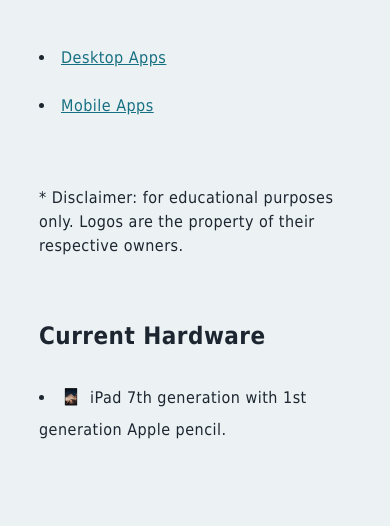
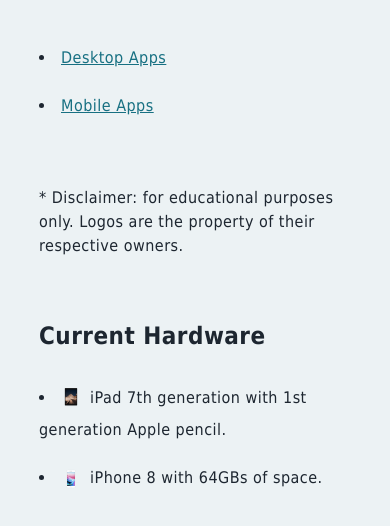
Before and after one commit to karamfd/uses, a plain HTML site: page mobile.html in a window 390 px wide. Shown: the part 162-688 px from the top of the page. Drawn offline with Linux system fonts and the light colour scheme.

Commit message:
added phone image and description.

```diff
--- a/mobile.html
+++ b/mobile.html
@@ -39,6 +39,11 @@
           <img src="img/mobile/ipad.png" alt="" class="icon">
           iPad 7th generation with 1st generation Apple pencil.
         </li>
+
+        <li>
+          <img src="img/mobile/phone.png" alt="" class="icon">
+          iPhone 8 with 64GBs of space.
+        </li>
       </ul>
     </section>
   </body>
```
Also changed, not shown: img/mobile/phone.png (added).
